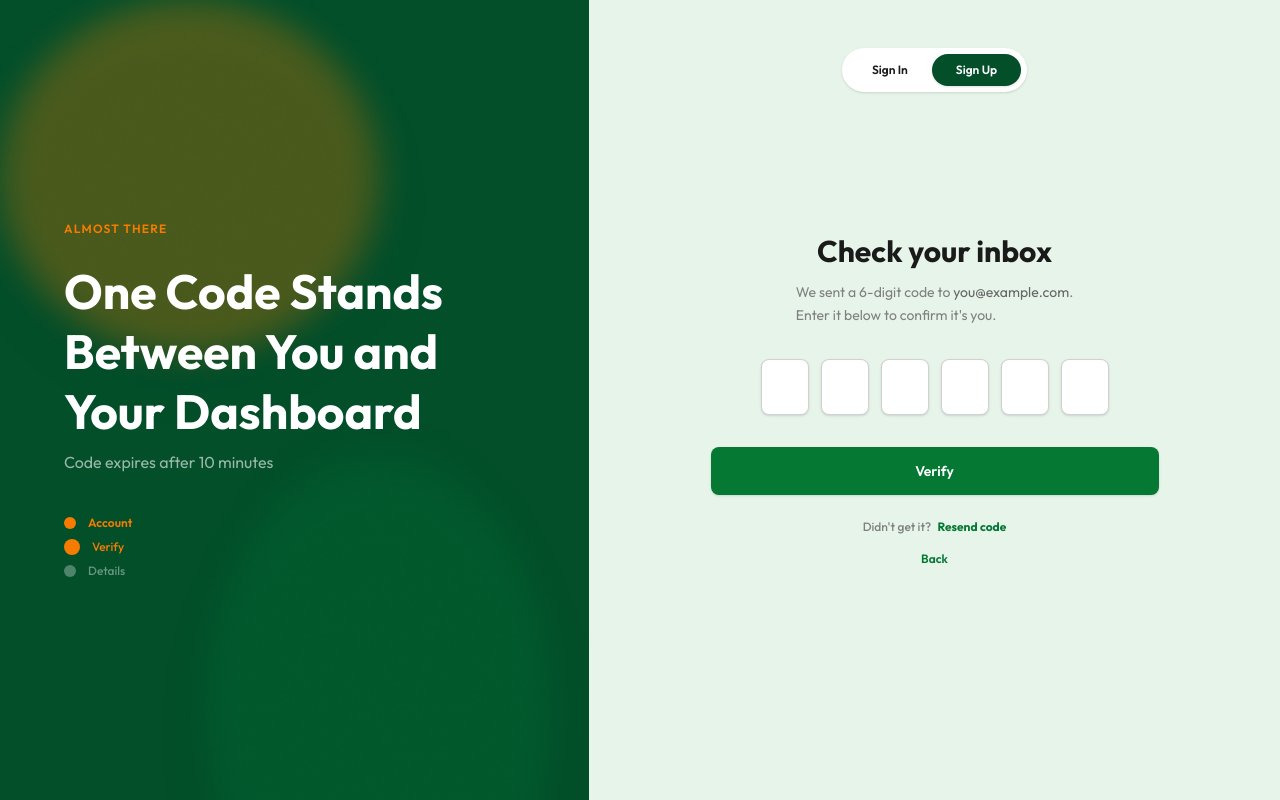
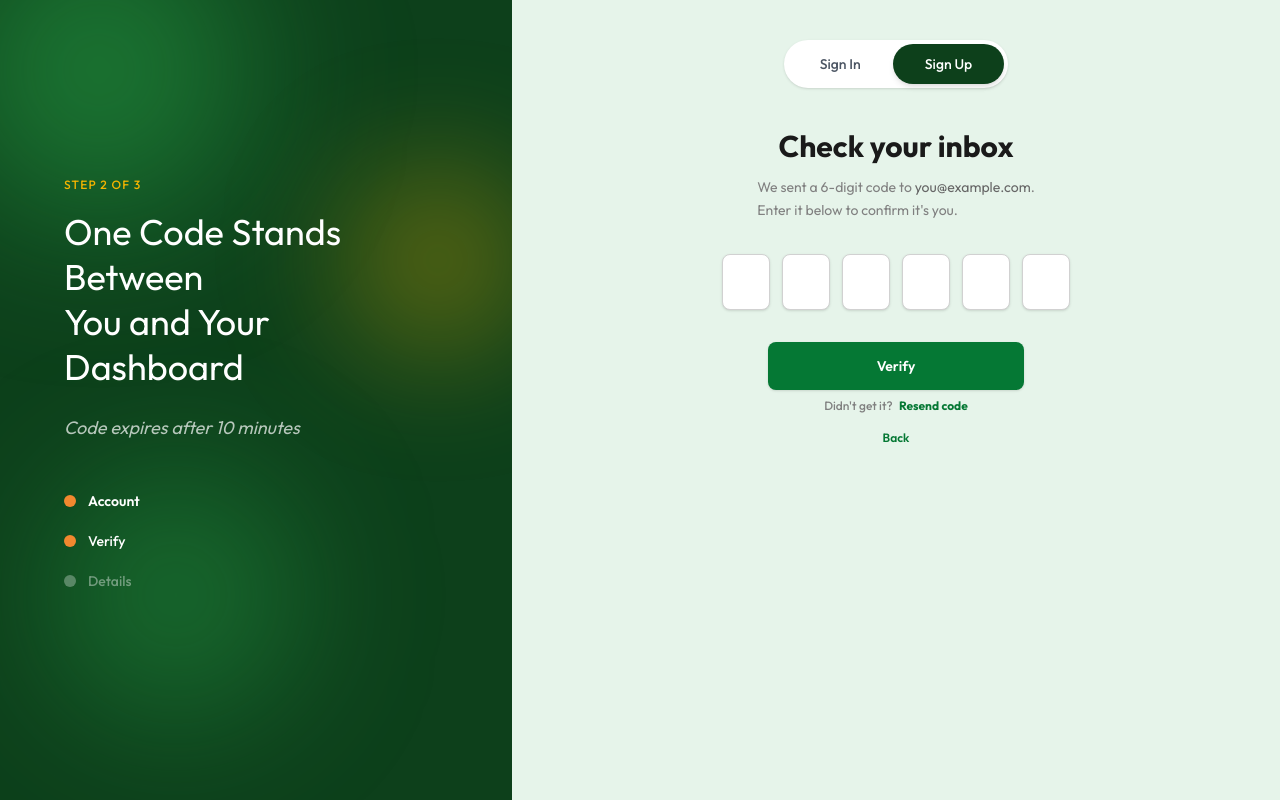
Before and after one commit to Trueminds-Innovations-Ltd/talent_faculty_frontend_v1, a React (Vite) app: page /signup3 in a window 1280 px wide. Built offline with nearby package versions, Linux system fonts and the light colour scheme.

Commit message:
fix:feat- implement authentication flow pages and shared layout component

```diff
--- a/src/components/layout/AuthLayout.tsx
+++ b/src/components/layout/AuthLayout.tsx
@@ -29,8 +29,7 @@ const AuthLayout: React.FC<AuthLayoutProps> = ({
             <div className="inline-flex bg-white/10 backdrop-blur-sm rounded-full p-1">
               <Link
                 to="/login"
-                className={`px-5 py-2 rounded-full text-sm font-medium transition-all ${
-                  activeToggle === 'signin'
+                className={`px-5 py-2 rounded-full text-sm font-medium transition-all ${activeToggle === 'signin'
                   ? 'bg-white text-primary-dark'
                   : 'text-white/80 hover:text-white'
                   }`}
@@ -38,9 +37,8 @@ const AuthLayout: React.FC<AuthLayoutProps> = ({
                 Sign In
               </Link>
               <Link
-                to="/signup4"
-                className={`px-5 py-2 rounded-full text-sm font-medium transition-all ${
-                  activeToggle === 'signup'
+                to="#"
+                className={`px-5 py-2 rounded-full text-sm font-medium transition-all ${activeToggle === 'signup'
                   ? 'bg-white text-primary-dark'
                   : 'text-white/80 hover:text-white'
                   }`}
@@ -58,15 +56,14 @@ const AuthLayout: React.FC<AuthLayoutProps> = ({
       </div>
 
       {/* Right Panel - Form */}
-      <div className="flex-1 bg-primary-light min-h-screen lg:min-h-0 lg:h-full overflow-y-auto">
+      <div className="flex-1 bg-[#E6F4EA] min-h-screen lg:min-h-0 lg:h-full overflow-y-auto">
         {/* Desktop toggle - shown only on large screens */}
         {showToggle && (
           <div className="hidden lg:flex justify-center pt-10 pb-6">
             <div className="inline-flex bg-white rounded-full p-1 shadow-sm">
               <Link
                 to="/login"
-                className={`px-8 py-2.5 rounded-full text-sm font-medium transition-all ${
-                  activeToggle === 'signin'
+                className={`px-8 py-2.5 rounded-full text-sm font-medium transition-all ${activeToggle === 'signin'
                   ? 'bg-primary-dark text-white shadow-md'
                   : 'text-neutral-600 hover:text-neutral-800'
                   }`}
@@ -74,9 +71,8 @@ const AuthLayout: React.FC<AuthLayoutProps> = ({
                 Sign In
               </Link>
               <Link
-                to="/signup4"
-                className={`px-8 py-2.5 rounded-full text-sm font-medium transition-all ${
-                  activeToggle === 'signup'
+                to="#"
+                className={`px-8 py-2.5 rounded-full text-sm font-medium transition-all ${activeToggle === 'signup'
                   ? 'bg-primary-dark text-white shadow-md'
                   : 'text-neutral-600 hover:text-neutral-800'
                   }`}
--- a/src/pages/auth/Login.tsx
+++ b/src/pages/auth/Login.tsx
@@ -16,22 +16,44 @@ export default function Login() {
   }
 
   return (
-    <div className="flex flex-col md:flex-row min-h-screen font-sans">
+    <div className="flex flex-col lg:flex-row min-h-screen ">
 
       {/* Left Panel - Green Gradient */}
-      <div className="md:flex md:w-[360px] lg:w-[589px] min-h-[20vh] md:min-h-screen relative overflow-hidden bg-[#024F2A]">
+      <div className=" lg:w-[42%] xl:w-[40%] h-full lg:flex lg:h-screen relative overflow-hidden bg-primary-dark">
         {/* Content */}
-        <div className="relative z-10 flex flex-col justify-center mt-10 md:mt-0 px-12 xl:px-16">
-          <p className="text-sm font-semibold uppercase tracking-widest  text-[#34C759] mb-6">
+
+        {/* Tab Toggle */}
+        <div className="flex  px-6 pt-6 pb-4 relative z-100 lg:hidden  mb-10">
+          <div className="inline-flex bg-white/10 backdrop-blur-sm rounded-full p-1">
+            <button
+              onClick={() => setActiveTab('signin')}
+              className={`rounded-full px-6 py-2 text-sm font-semibold transition-all duration-200 ${activeTab === 'signin'
+                ? 'bg-white text-primary-dark shadow-md'
+                : 'text-white hover:bg-[#057834]/5'
+                }`}
+            >
+              Sign In
+            </button>
+            <Link
+              to="/signup"
+              className="rounded-full px-6 py-2 text-sm font-semibold text-white hover:bg-[#057834]/5 transition-all duration-200"
+            >
+              Sign Up
+            </Link>
+          </div>
+        </div>
+
+        <div className="relative z-10 flex flex-col justify-center mt-8 mb-8 lg:mb-0 lg:mt-0 px-12 xl:px-16">
+          <p className="text-sm font-semibold uppercase tracking-widest  text-secondary mb-6">
             Welcome back
           </p>
-          <h1 className="text-3xl lg:text-4xl xl:text-5xl font-bold text-white leading-tight mb-2">
+          <h1 className="text-3xl lg:text-4xl font-display xl:text-5xl  text-white leading-tight mb-2">
             Every course is a<br />path.
           </h1>
-          <h1 className="text-3xl lg:text-4xl  hidden md:block xl:text-5xl font-bold text-white leading-tight mb-8">
+          <h1 className="text-3xl lg:text-4xl font-display xl:text-5xl text-white leading-tight mb-8">
             Let's find yours.
           </h1>
-          <p className="text-base  hidden md:block text-white/60 italic leading-relaxed max-w-xs">
+          <p className="text-base   text-white/60 italic leading-relaxed max-w-xs">
             TalentFlow tracks progress the way a good mentor would, one deliberate step after another.
           </p>
         </div>
@@ -44,24 +66,24 @@ export default function Login() {
       </div>
 
       {/* Right Panel - Form */}
-      <div className="flex-1 flex flex-col items-center justify-center bg-[#f2faf3] px-6 py-12 sm:px-12">
+      <div className="flex-1 flex flex-col items-center h-screen justify-center bg-[#E6F4EA] px-6 py-12 sm:px-12">
         <div className="w-full max-w-md">
 
           {/* Tab Toggle */}
-          <div className="flex md:justify-center mb-10">
+          <div className=" md:justify-center hidden lg:flex mb-10">
             <div className="inline-flex items-center rounded-full border border-[#34C759]/30 bg-white p-1 shadow-sm">
               <button
                 onClick={() => setActiveTab('signin')}
                 className={`rounded-full px-6 py-2 text-sm font-semibold transition-all duration-200 ${activeTab === 'signin'
-                  ? 'bg-[#057834] text-white shadow-md'
-                  : 'text-[#057834] hover:bg-[#057834]/5'
+                  ? 'bg-primary-dark text-white shadow-md'
+                  : 'text-primary-dark hover:bg-primary-dark/5'
                   }`}
               >
                 Sign In
               </button>
               <Link
                 to="/signup"
-                className="rounded-full px-6 py-2 text-sm font-semibold text-[#34C759] hover:bg-[#34C759]/5 transition-all duration-200"
+                className="rounded-full px-6 py-2 text-sm font-semibold text-primary-dark hover:bg-[#34C759]/5 transition-all duration-200"
               >
                 Sign Up
               </Link>
@@ -151,12 +173,14 @@ export default function Login() {
             </div>
 
             {/* Sign In Button */}
-            <button
-              type="submit"
-              className="w-full rounded-lg bg-[#057834] py-3.5 text-sm font-semibold text-white shadow-sm transition-all duration-200 hover:bg-[#2eb14f] hover:shadow-md active:scale-[0.99]"
-            >
-              Sign In
-            </button>
+            <Link to="/dashboard">
+              <button
+                type="button"
+                className="w-full rounded-lg bg-[#057834] py-3.5 text-sm font-semibold text-white shadow-sm transition-all duration-200 hover:bg-[#2eb14f] hover:shadow-md active:scale-[0.99]"
+              >
+                Sign In
+              </button>
+            </Link>
           </form>
 
           {/* Divider */}
--- a/src/pages/auth/Signup1.tsx
+++ b/src/pages/auth/Signup1.tsx
@@ -5,32 +5,53 @@ export default function Signin() {
   const [activeTab, setActiveTab] = useState<'signin' | 'signup'>('signup')
   const [formData, setFormData] = useState({
     email: '',
-
   })
 
 
 
 
   return (
-    <div className="flex flex-col md:flex-row min-h-screen font-sans">
+    <div className="flex flex-col lg:flex-row min-h-screen font-sans">
 
       {/* Left Panel - Green Gradient */}
-      <div className=" md:flex  md:w-[360px] lg:w-[589px] min-h-[20vh] md:min-h-screen  relative overflow-hidden bg-[#024F2A]">
+      <div className=" lg:flex  lg:w-[42%] xl:w-[40%] min-h-[20vh] lg:min-h-screen  relative overflow-hidden bg-primary-dark">
 
         {/* Content */}
+
+        {/* Tab Toggle */}
+        <div className="flex  px-6 pt-6 pb-4 relative z-100  flex lg:hidden  mb-10">
+          <div className="inline-flex bg-white/10 backdrop-blur-sm rounded-full p-1">
+            <Link
+              to="/login"
+              className="rounded-full px-6 py-2 text-sm font-semibold text-white hover:bg-[#34C759]/5 transition-all duration-200"
+            >
+              Sign In
+            </Link>
+
+            <button
+              onClick={() => setActiveTab('signup')}
+              className={`rounded-full px-6 py-2 text-sm font-semibold transition-all duration-200 ${activeTab === 'signup'
+                ? 'bg-white text-primary-dark shadow-md'
+                : 'text-[#057834] hover:bg-[#057834]/5'
+                }`}
+            >
+              Sign Up
+            </button>
+          </div>
+        </div>
         <div className="relative z-10 flex flex-col justify-center mt-10 md:mt-0 px-12 xl:px-16">
-          <p className="text-sm font-semibold uppercase tracking-widest text-[#34C759] mb-6">
+          <p className="text-sm font-semibold uppercase tracking-widest text-secondary mb-6">
             step 1 of 3
           </p>
-          <h1 className="text-3xl lg:text-4xl xl:text-5xl font-bold text-white leading-tight mb-2">
+          <h1 className="text-3xl lg:text-4xl xl:text-5xl  text-white leading-tight mb-2">
             First, an account.
           </h1>
-          <p className="text-base hidden md:block text-white/60 italic leading-relaxed max-w-xs mb-10">
+          <p className="text-base  text-white/60 italic leading-relaxed max-w-xs mb-10">
             Just the basics, you can shape your learning path in the next step
           </p>
 
           {/* Steps list */}
-          <div className="flex hidden md:block flex-col gap-5">
+          <div className="flex  flex-col mb-8 gap-5">
             {/* Step 1 - Account (active) */}
             <div className="flex items-center gap-3">
               <span className="w-3 h-3 rounded-full bg-[#F2882F] shrink-0" />
@@ -60,15 +81,15 @@ export default function Signin() {
       </div>
 
       {/* Right Panel - Form */}
-      <div className="flex-1 flex flex-col items-center md:justify-center bg-[#f2faf3] px-6 py-12 sm:px-12">
+      <div className="flex-1 flex flex-col items-center md:justify-center bg-[#E6F4EA] px-6 py-12 sm:px-12">
         <div className="w-full max-w-md">
 
           {/* Tab Toggle */}
-          <div className="flex md:justify-center mb-10">
+          <div className="hidden lg:flex md:justify-center mb-10">
             <div className="inline-flex items-center rounded-full border border-[#34C759]/30 bg-white p-1 shadow-sm">
               <Link
                 to="/login"
-                className="rounded-full px-6 py-2 text-sm font-semibold text-[#34C759] hover:bg-[#34C759]/5 transition-all duration-200"
+                className="rounded-full px-6 py-2 text-sm font-semibold text-primary-dark hover:bg-[#34C759]/5 transition-all duration-200"
               >
                 Sign In
               </Link>
@@ -76,8 +97,8 @@ export default function Signin() {
               <button
                 onClick={() => setActiveTab('signin')}
                 className={`rounded-full px-6 py-2 text-sm font-semibold transition-all duration-200 ${activeTab === 'signup'
-                  ? 'bg-[#057834] text-white shadow-md'
-                  : 'text-[#057834] hover:bg-[#057834]/5'
+                  ? 'bg-primary-dark text-white shadow-md'
+                  : 'text-primary-dark hover:bg-primary-dark/5'
                   }`}
               >
                 Sign Up
@@ -123,13 +144,14 @@ export default function Signin() {
 
 
 
-
+            <Link to="/signup3">
               <button
                 type="submit"
                 className="w-full rounded-lg bg-[#057834] py-3.5 text-sm font-semibold text-white shadow-sm transition-all duration-200 hover:bg-[#2eb14f] hover:shadow-md active:scale-[0.99]"
               >
                 Continue
               </button>
+            </Link>
           </form>
 
 
--- a/src/pages/auth/Signup10.tsx
+++ b/src/pages/auth/Signup10.tsx
@@ -52,9 +52,9 @@ export default function Signup10() {
           {/* Logo Placeholder */}
           <div className="mb-16 md:mb-20">
             <img
-                src="./logo1.png"
-                alt="TalentFaculty Logo"
-                className="h-10 md:h-25 object-contain"
+              src="./logo1.png"
+              alt="TalentFaculty Logo"
+              className="h-10 md:h-25 object-contain"
             />
           </div>
 
--- a/src/pages/auth/Signup3.tsx
+++ b/src/pages/auth/Signup3.tsx
@@ -1,76 +1,50 @@
+import { useState } from 'react'
+import { Link } from 'react-router-dom'
 import { ThemeColors } from "../../components/ThemeColors";
+import AuthLayout from '../../components/layout/AuthLayout';
 
-export default function Signup3 () {
-    return (
-        <main className="flex flex-col md:flex-row w-full min-h-screen">
-              <div className="flex md:w-[360px] lg:w-[589px] py-10 md:py-0 md:min-h-screen relative overflow-hidden bg-[#024F2A]">
-
-        {/* Content */}
-        <div className="relative z-10 flex flex-col justify-center px-8 md:px-12 xl:px-16 w-full">
-          <p style={{color: ThemeColors.secondaryOrange}} className="text-xs font-semibold uppercase tracking-widest mb-4 md:mb-6">
-            <span className="hidden md:inline">almost there</span>
-            <span className="md:hidden">STEP 2 OF 3</span>
+export default function Signup3() {
+  const leftPanelContent = (
+    <div className="text-white">
+      <p className="text-secondary text-xs font-medium tracking-widest uppercase mb-4">
+        STEP 2 OF 3
       </p>
-
-          {/* Desktop Heading */}
-          <h1 className="hidden md:block text-3xl lg:text-4xl xl:text-5xl font-bold text-white leading-tight mb-2">
-            One Code Stands Between You and Your Dashboard
+      <h1 className="font-display text-3xl lg:text-4xl xl:text-4xl leading-tight mb-6">
+        One Code Stands Between <br /> You and Your Dashboard
       </h1>
-
-          {/* Mobile Heading */}
-          <h1 className="md:hidden text-[22px] font-bold text-white leading-tight mb-2">
-            One code stands between you and your dashboard.
-          </h1>
-
-          <p className="text-base hidden md:block text-white/60 leading-relaxed max-w-xs mb-10">
+      <p className="text-white/70  italic lg:text-lg leading-relaxed max-w-sm mb-12">
         Code expires after 10 minutes
       </p>
-
       {/* Steps list */}
-          <div className="hidden md:flex flex-col space-y-2">
+      <div className="flex  flex-col mb-8 gap-5">
         {/* Step 1 - Account (active) */}
         <div className="flex items-center gap-3">
-              <span style={{backgroundColor: ThemeColors.secondaryOrange}} className="w-3 h-3 rounded-full shrink-0" />
-              <span style={{color: ThemeColors.secondaryOrange}} className="font-semibold text-xs">Account</span>
+          <span className="w-3 h-3 rounded-full bg-[#F2882F] shrink-0" />
+          <span className="text-white font-semibold text-sm">Account</span>
         </div>
 
         {/* Step 2 - Verify */}
         <div className="flex items-center gap-3">
-              <span style={{backgroundColor: ThemeColors.secondaryOrange}} className="w-4 h-4 rounded-full shrink-0" />
-              <span style={{color: ThemeColors.secondaryOrange}} className="40 font-medium text-xs">Verify</span>
+          <span className="w-3 h-3 rounded-full bg-[#F2882F] shrink-0" />
+          <span className="text-white font-medium text-sm">Verify</span>
         </div>
 
         {/* Step 3 - Details */}
         <div className="flex items-center gap-3">
           <span className="w-3 h-3 rounded-full bg-white/30 shrink-0" />
-              <span className="text-white/40 font-medium text-xs">Details</span>
+          <span className="text-white/40 font-medium text-sm">Details</span>
         </div>
       </div>
-        </div>
+    </div >
+  )
+  return (
 
-        <div className="absolute left-0 top-0">
-          <img src="./Ellipse 1.png" alt="ellipse_1" className="w-[420px] h-[391px] drop-shadow-2xl" />
-        </div>
-        <div className="absolute right-0 bottom-0">
-          <img src="./Ellipse 2.png" alt="ellipse_1" className="w-[420px] h-[391px] drop-shadow-2xl" />
-        </div>
-      </div>
+    <main className="flex flex-col w-full  min-h-screen">
 
       {/* Right Form Section */}
-      <div style={{ backgroundColor: ThemeColors.secondaryAsh }} className="flex-1 flex flex-col relative items-center md:justify-center p-6 md:p-12 min-h-[60vh] md:min-h-screen">
-
-        {/* Header Toggle Switch */}
-        <div className="md:absolute md:top-12 mt-2 md:mt-0 mb-10 md:mb-0 bg-white rounded-full p-1.5 flex items-center shadow-sm">
-          <button type="button" style={{ color: ThemeColors.neutralCoalblack }} className="px-6 py-2 rounded-full text-xs font-semibold">
-            Sign In
-          </button>
-          <button type="button" style={{ backgroundColor: ThemeColors.secondaryGreen, color: ThemeColors.secondaryWhite }} className="px-6 py-2 rounded-full text-xs font-semibold shadow-sm">
-            Sign Up
-          </button>
-        </div>
-
+      <AuthLayout leftPanelContent={leftPanelContent} activeToggle="signup">
         {/* Main Card Content */}
-        <div className="w-full max-w-md flex flex-col justify-center items-center">
+        <div className="w-full    flex flex-col justify-center items-center">
           <h2 style={{ color: ThemeColors.neutralCoalblack }} className="text-xl md:text-2xl lg:text-3xl font-bold mb-3">
             Check your inbox
           </h2>
@@ -92,9 +66,14 @@ export default function Signup3 () {
           </div>
 
           {/* Verify Button */}
-          <button type="button" style={{ backgroundColor: ThemeColors.primaryGreen }} className="w-full py-3.5 rounded-lg text-white font-semibold text-sm hover:opacity-95 transition-opacity shadow-sm mb-6">
+          <Link to="/signup4" className='w-full flex justify-center mb-2'>
+            <button
+              type="submit"
+              className="w-full md:w-1/2 rounded-lg bg-[#057834] py-3.5 text-sm font-semibold text-white shadow-sm transition-all duration-200 hover:bg-[#2eb14f] hover:shadow-md active:scale-[0.99]"
+            >
               Verify
             </button>
+          </Link>
 
           {/* Footer Navigation Buttons */}
           <div className="flex flex-col items-center gap-4">
@@ -106,7 +85,11 @@ export default function Signup3 () {
             </button>
           </div>
         </div>
-      </div>
+      </AuthLayout>
+
+
     </main>
+
+
   )
 }
--- a/src/pages/auth/Signup4.tsx
+++ b/src/pages/auth/Signup4.tsx
@@ -61,10 +61,10 @@ const Signup4: React.FC = () => {
       <p className="text-secondary text-xs font-medium tracking-widest uppercase mb-4">
         STEP 3 OF 3
       </p>
-      <h1 className="font-display text-4xl lg:text-5xl xl:text-6xl leading-tight mb-6">
+      <h1 className="font-display text-3xl lg:text-5xl xl:text-5xl leading-tight mb-6">
         Almost there,<br />Make it yours.
       </h1>
-      <p className="text-white/70 text-base lg:text-lg leading-relaxed max-w-sm mb-12">
+      <p className="text-white/70 italic lg:text-lg leading-relaxed max-w-sm mb-12">
         Your name and details help instructors and classmates recognize you.
       </p>
       <StepIndicator steps={steps} />
```
Lines whose indentation alone changed are shown as unchanged.
